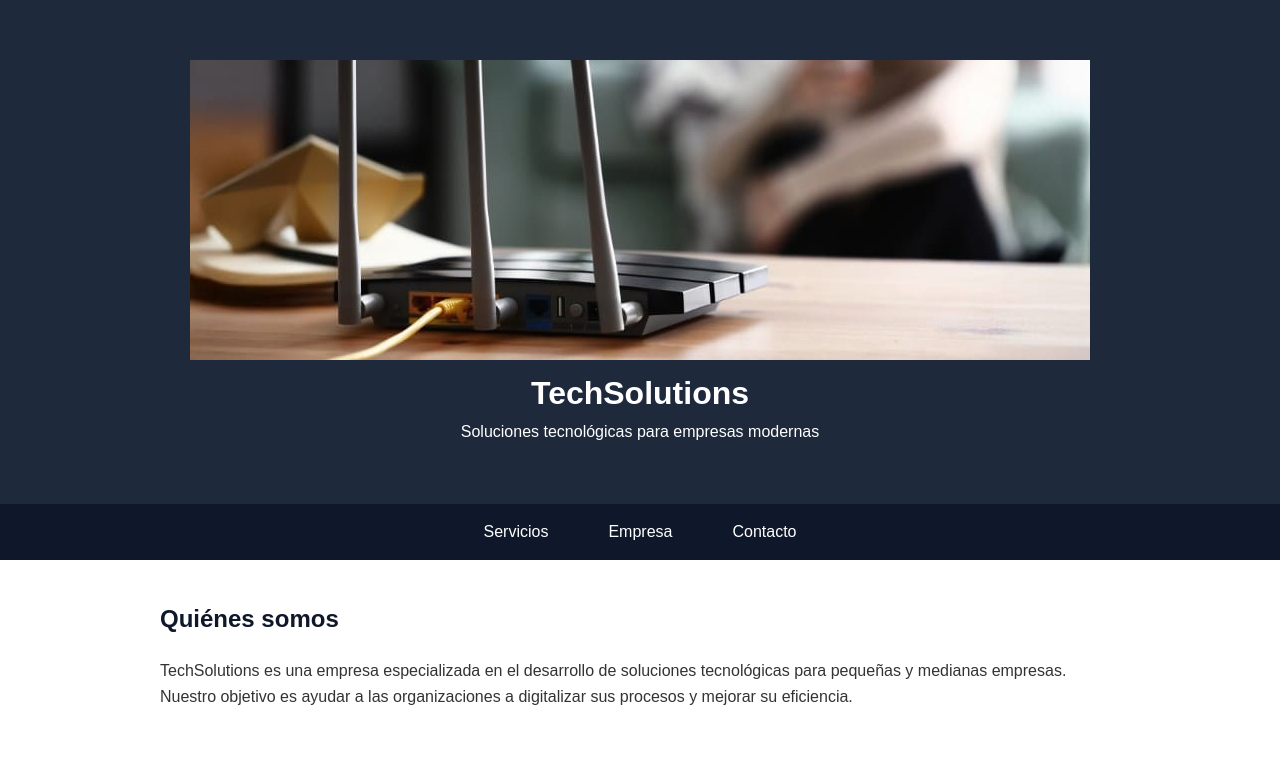
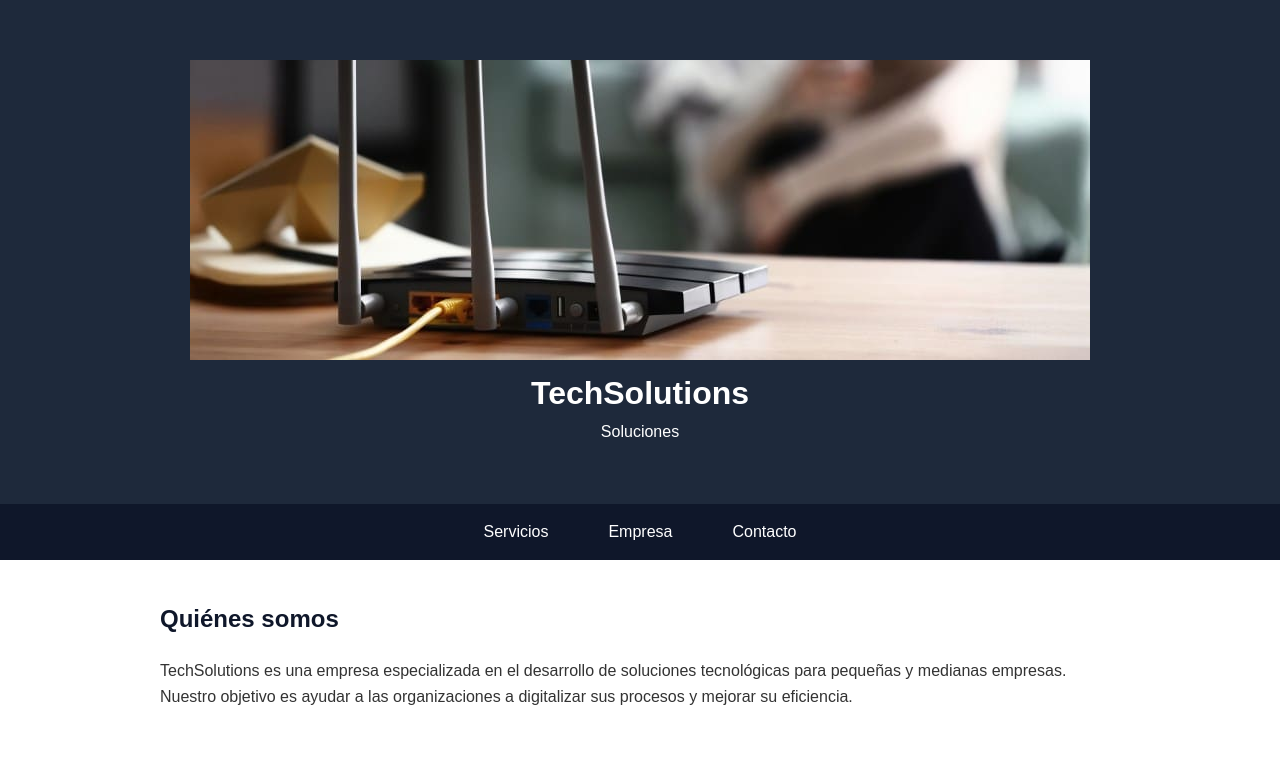
Before and after one commit to Charlie-24/PaginaDePrueba, a plain HTML site: page index.html in a window 1280 px wide. Shown: the top 767 px of the page. Drawn offline with Linux system fonts and the light colour scheme.

Commit message:
modificacion index

```diff
--- a/index.html
+++ b/index.html
@@ -14,7 +14,7 @@
 
     <div class="hero-content">
         <h1>TechSolutions </h1>
-        <p>Soluciones tecnológicas para empresas modernas</p>
+        <p>Soluciones</p>
     </div>
 </header>
 
```
